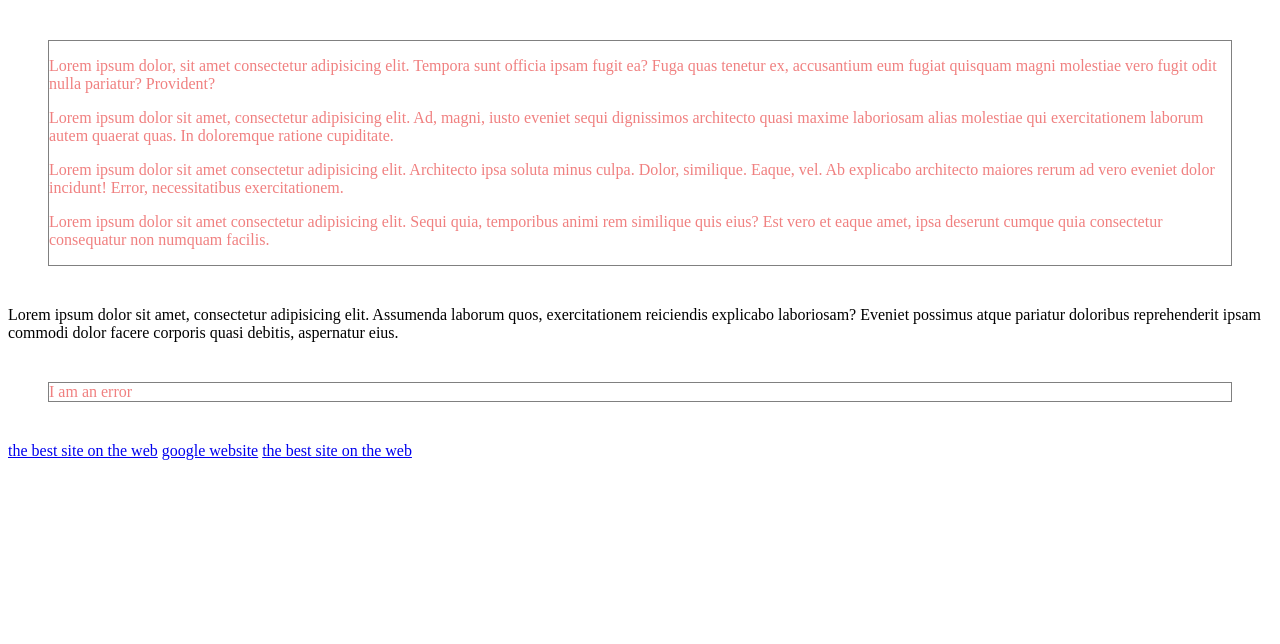
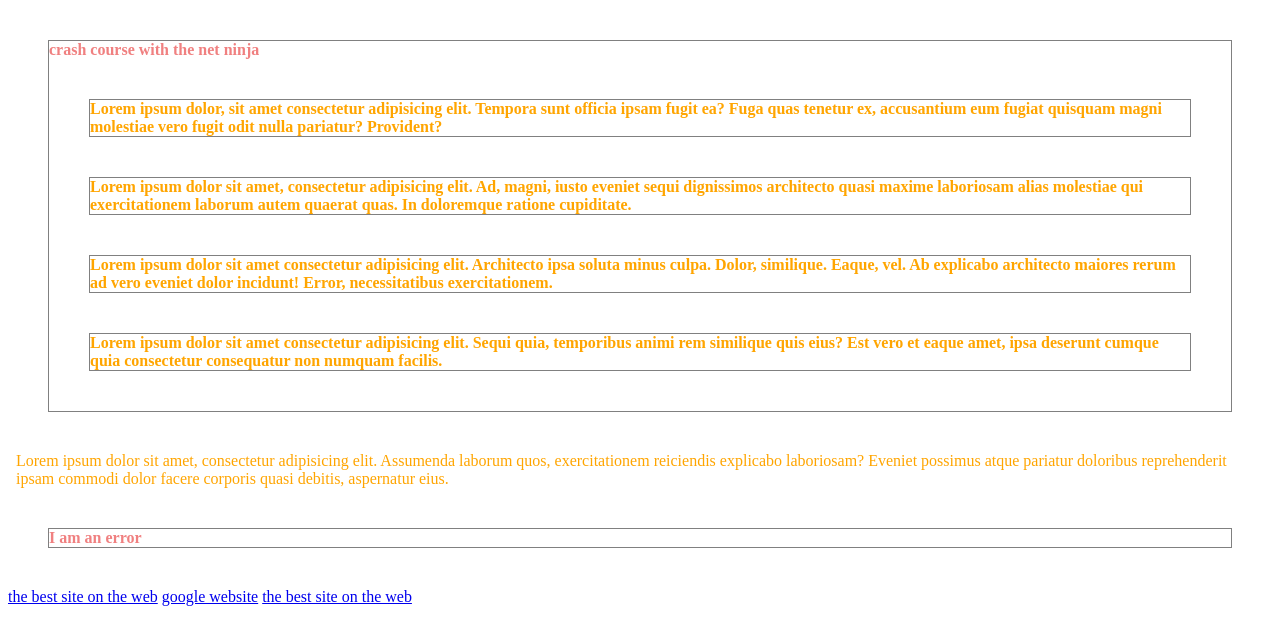
Before and after one commit to suddicus/road-to-responsive-frontend-greatness, a plain HTML site: page css_selectors/index.html in a window 1280 px wide. Drawn offline with Linux system fonts and the light colour scheme.

Commit message:
edited working directory

```diff
--- a/css_essentials/index.html
+++ b/css_selectors/index.html
@@ -6,6 +6,7 @@
 </head>
 <body>
     <div id="content">
+        crash course with the net ninja
         <p>Lorem ipsum dolor, sit amet consectetur adipisicing elit. Tempora sunt officia ipsam fugit ea? Fuga quas tenetur ex, accusantium eum fugiat quisquam magni molestiae vero fugit odit nulla pariatur? Provident?</p>
 
         <p class="error">Lorem ipsum dolor sit amet, consectetur adipisicing elit. Ad, magni, iusto eveniet sequi dignissimos architecto quasi maxime laboriosam alias molestiae qui exercitationem laborum autem quaerat quas. In doloremque ratione cupiditate.</p>
--- a/css_essentials/styles.css
+++ b/css_selectors/styles.css
@@ -37,4 +37,15 @@ div {
     color: lightcoral;
     border: 1px solid grey;
     margin: 40px;
+    font-weight: bold;
 }
+
+p {
+    border: inherit;
+    margin: inherit;
+    color: crimson;
+}
+
+p {
+    color: orange;
+}
```
